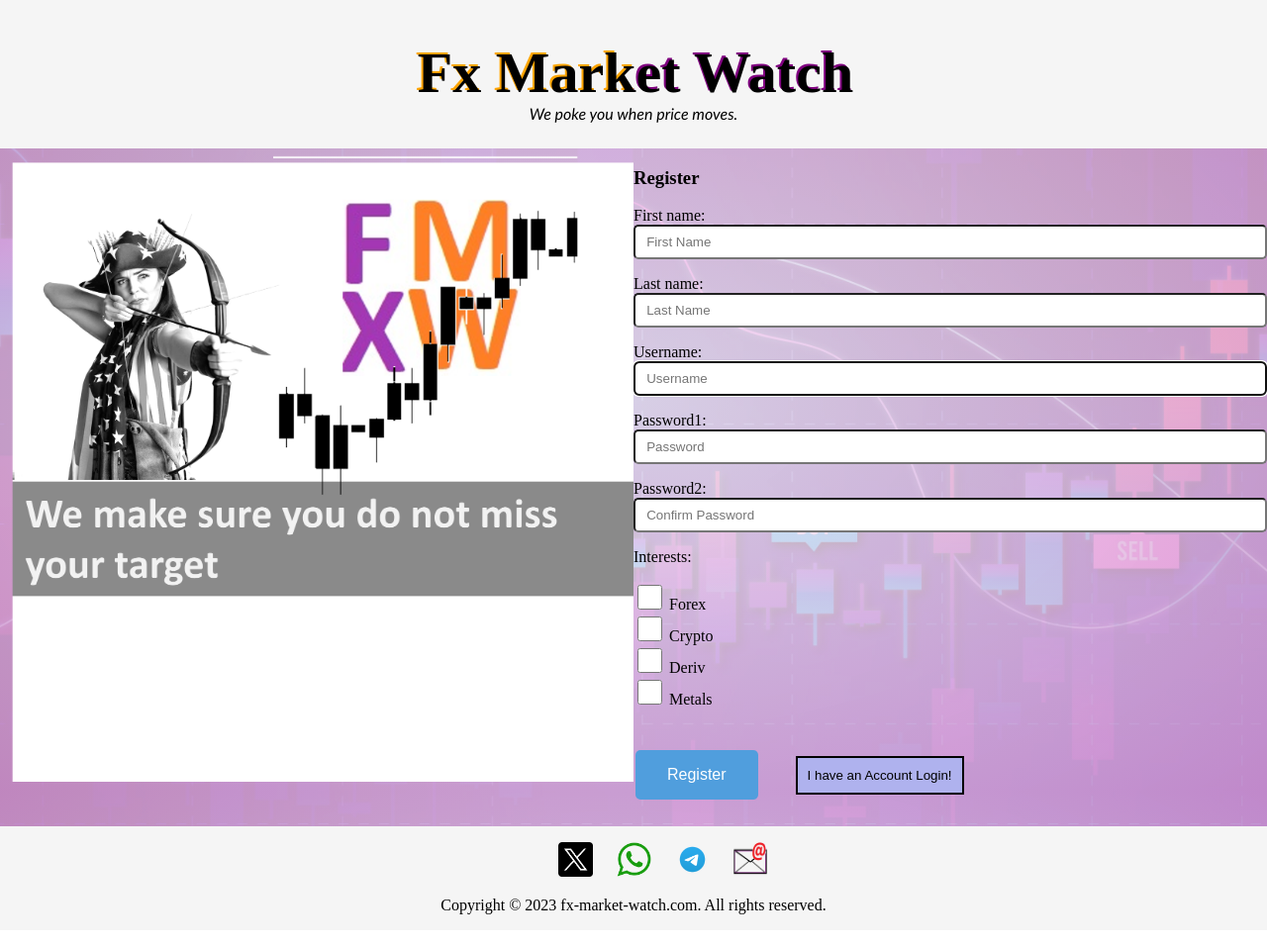
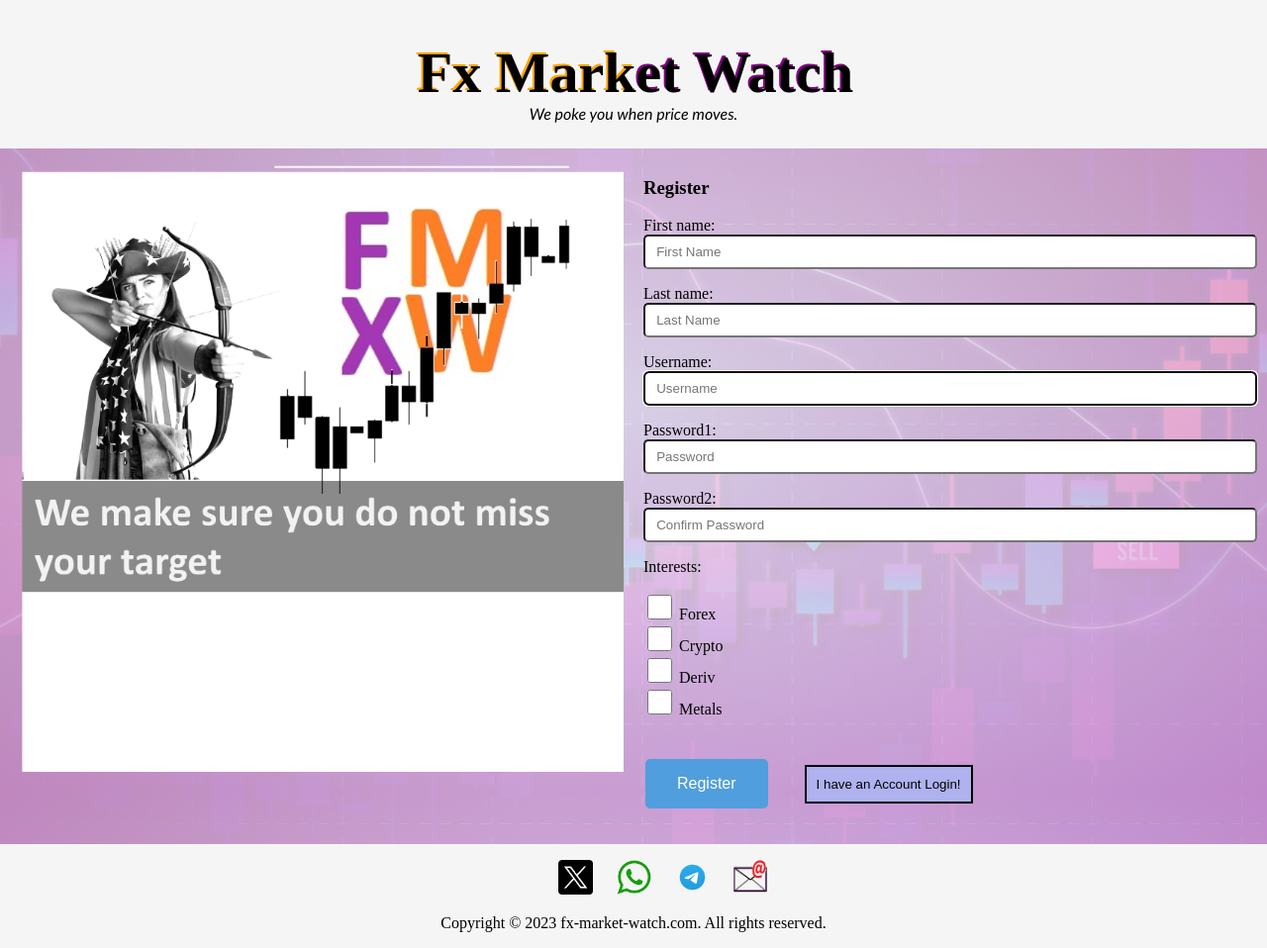
Before and after one commit to georgeeset/fx-price-watch, a Django app: page / in a window 1280 px wide. Shown: the whole page at 99% size. Before the commit the page ends 924 px from the top, so only its background shows below. Run offline with Django 4.2, Linux system fonts and the light colour scheme.

Commit message:
css adjusted for login and column  padding

```diff
--- a/static/styles/index.css
+++ b/static/styles/index.css
@@ -17,10 +17,11 @@
 .splitColumn {
     float: left;
     width: 50%;
-    /* padding: 10px; */
+    padding: 10px;
     /* position: absolute; */
     /* background-color: rgba(255, 255, 242, 0.712) */
 }
+
 
 /* Clear floats after the columns */
 .row:after {
```
